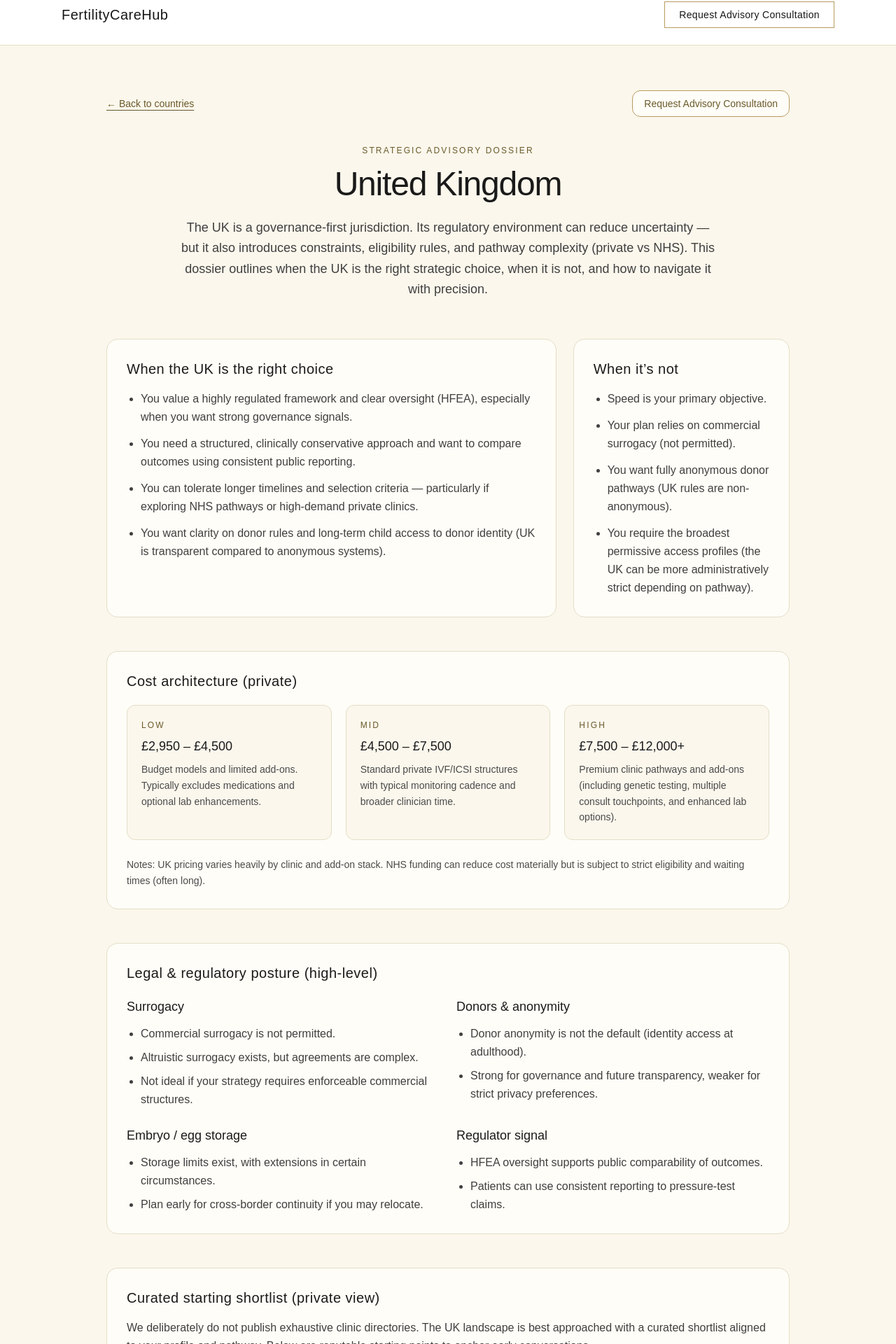
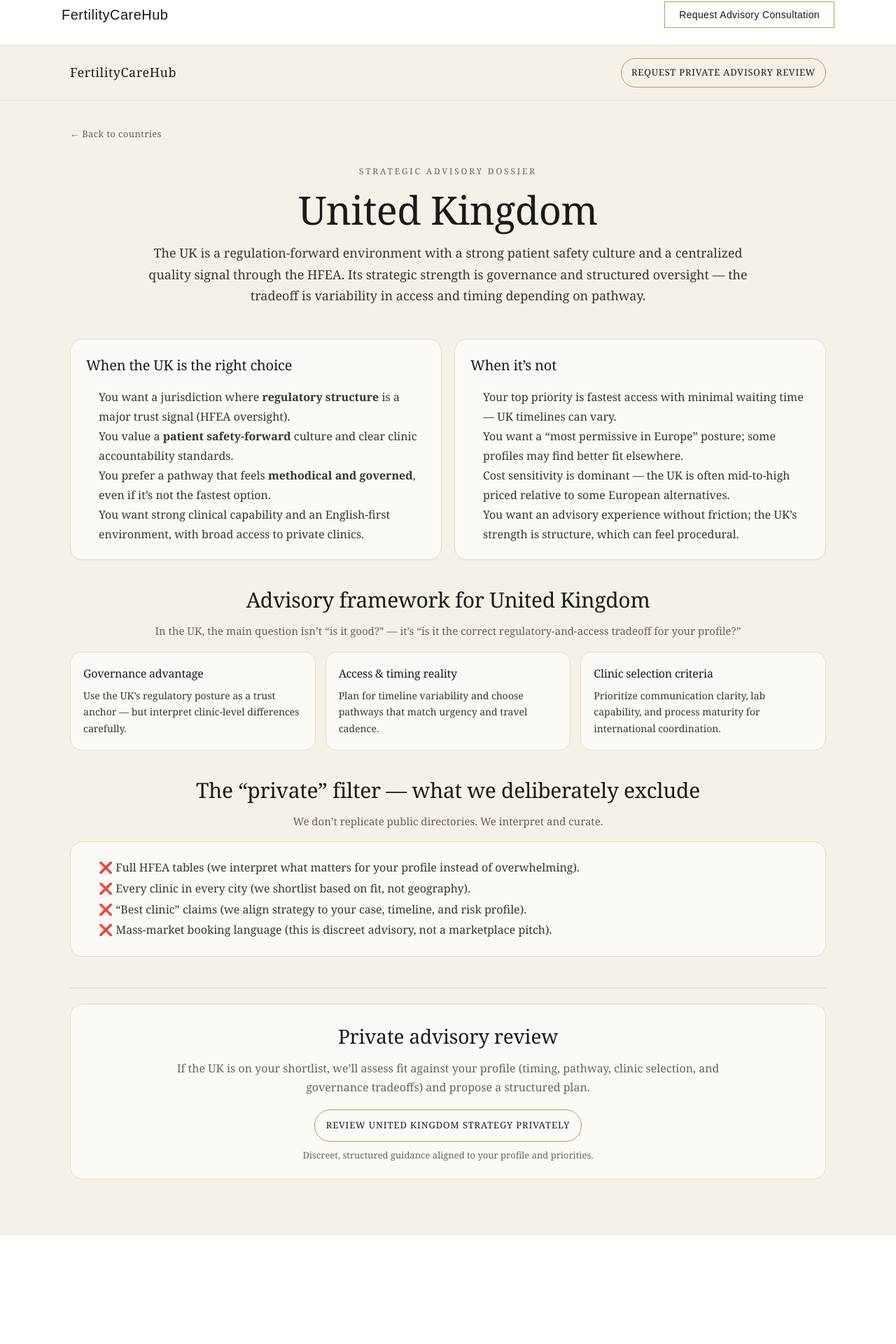
Before and after one commit to fmeliteintl-collab/fertilitycarehub-web, a Next.js app: page /countries/united-kingdom in a window 1280 px wide. Shown: the part 22-1942 px from the top of the page at 70% size. After the commit the page ends 1787 px from the top, so only its background shows below. Built offline with nearby package versions, Linux system fonts and the light colour scheme.

Commit message:
Add United Kingdom dossier page

```diff
--- a/app/countries/united-kingdom/page.tsx
+++ b/app/countries/united-kingdom/page.tsx
@@ -1,312 +1,359 @@
 import Link from "next/link";
 
 export default function UnitedKingdomDossierPage() {
+  const COUNTRY = "United Kingdom";
+  const SLUG = "united-kingdom";
+
+  const PAGE_BG = "#F5F1E8";
+  const INK = "#1A1A1A";
+  const MUTED = "#6A6256";
+  const GOLD = "#B89B5E";
+  const BORDER = "#E5DDC8";
+  const CARD_BG = "#FBFAF7";
+
   return (
-    <main className="min-h-screen bg-[#FBF7EC] text-[#1A1A1A]">
-      <div className="max-w-5xl mx-auto px-6 py-14 md:py-16">
-        {/* Top Nav */}
-        <div className="flex items-center justify-between gap-4 mb-10">
+    <main
+      style={{
+        background: PAGE_BG,
+        color: INK,
+        minHeight: "100vh",
+        fontFamily:
+          'ui-serif, Georgia, Cambria, "Times New Roman", Times, serif',
+      }}
+    >
+      {/* Header */}
+      <header
+        style={{
+          width: "100%",
+          borderBottom: `1px solid ${BORDER}`,
+          background: PAGE_BG,
+        }}
+      >
+        <div
+          style={{
+            maxWidth: 1120,
+            margin: "0 auto",
+            padding: "18px 20px",
+            display: "flex",
+            alignItems: "center",
+            justifyContent: "space-between",
+            gap: 16,
+          }}
+        >
           <Link
             href="/countries"
-            className="text-sm underline underline-offset-4 text-[#6A5A2A]"
+            style={{
+              textDecoration: "none",
+              color: INK,
+              fontSize: 18,
+              letterSpacing: 0.5,
+            }}
+          >
+            FertilityCareHub
+          </Link>
+
+          <Link
+            href={`/countries/${SLUG}#consultation`}
+            style={{
+              textDecoration: "none",
+              border: `1px solid ${GOLD}`,
+              color: INK,
+              padding: "10px 14px",
+              borderRadius: 999,
+              fontSize: 13,
+              letterSpacing: 0.8,
+              textTransform: "uppercase",
+              whiteSpace: "nowrap",
+              background: "transparent",
+            }}
+          >
+            Request Private Advisory Review
+          </Link>
+        </div>
+      </header>
+
+      {/* Body */}
+      <div style={{ maxWidth: 1120, margin: "0 auto", padding: "28px 20px 80px" }}>
+        {/* Back link */}
+        <div style={{ marginTop: 6 }}>
+          <Link
+            href="/countries"
+            style={{
+              textDecoration: "none",
+              color: MUTED,
+              fontSize: 13,
+              letterSpacing: 0.4,
+            }}
           >
             ← Back to countries
           </Link>
-
-          <Link
-            href="/consultation#request"
-            className="text-sm px-4 py-2 rounded-xl border border-[#B89B5E] bg-[#FFFDF7] text-[#6A5A2A]"
-          >
-            Request Advisory Consultation
-          </Link>
         </div>
 
-        {/* Header */}
-        <header className="text-center mb-12 md:mb-14">
-          <div className="text-xs tracking-[0.18em] uppercase text-[#6A5A2A]">
-            Strategic Advisory Dossier
+        {/* Hero */}
+        <section style={{ paddingTop: 34, paddingBottom: 28, textAlign: "center" }}>
+          <div
+            style={{
+              fontSize: 12,
+              letterSpacing: 2.8,
+              textTransform: "uppercase",
+              color: MUTED,
+              marginBottom: 16,
+            }}
+          >
+            Strategic advisory dossier
           </div>
 
-          <h1 className="mt-4 text-3xl md:text-5xl tracking-tight">
-            United Kingdom
+          <h1
+            style={{
+              margin: 0,
+              fontSize: 56,
+              lineHeight: 1.05,
+              letterSpacing: -0.6,
+            }}
+          >
+            {COUNTRY}
           </h1>
 
-          <p className="mt-6 text-base md:text-lg leading-relaxed text-[#3F3F3F] max-w-3xl mx-auto">
-            The UK is a governance-first jurisdiction. Its regulatory environment can
-            reduce uncertainty — but it also introduces constraints, eligibility
-            rules, and pathway complexity (private vs NHS). This dossier outlines
-            when the UK is the right strategic choice, when it is not, and how to
-            navigate it with precision.
+          <p
+            style={{
+              margin: "18px auto 0",
+              maxWidth: 880,
+              fontSize: 18,
+              lineHeight: 1.7,
+              color: "#3A342C",
+            }}
+          >
+            The UK is a regulation-forward environment with a strong patient safety culture and a
+            centralized quality signal through the HFEA. Its strategic strength is governance and
+            structured oversight — the tradeoff is variability in access and timing depending on pathway.
           </p>
-        </header>
+        </section>
 
-        {/* Advisor’s Call: Who UK fits */}
-        <section className="grid md:grid-cols-3 gap-6 mb-12">
-          <div className="md:col-span-2 rounded-2xl border border-[#E5DDC8] bg-[#FFFDF7] p-7">
-            <h2 className="text-xl tracking-wide">When the UK is the right choice</h2>
-            <ul className="mt-4 space-y-3 text-[#3F3F3F] leading-relaxed list-disc pl-5">
+        {/* 2-up decision boxes */}
+        <section
+          style={{
+            display: "grid",
+            gridTemplateColumns: "1fr 1fr",
+            gap: 18,
+            marginTop: 18,
+          }}
+        >
+          {/* Right choice */}
+          <div
+            style={{
+              background: CARD_BG,
+              border: `1px solid ${BORDER}`,
+              borderRadius: 18,
+              padding: "22px 22px",
+              boxShadow: "0 1px 0 rgba(0,0,0,0.02)",
+            }}
+          >
+            <h2 style={{ margin: 0, fontSize: 20, letterSpacing: -0.2 }}>
+              When the UK is the right choice
+            </h2>
+
+            <ul style={{ margin: "16px 0 0", paddingLeft: 18, color: "#3A342C", lineHeight: 1.75 }}>
               <li>
-                You value a highly regulated framework and clear oversight (HFEA),
-                especially when you want strong governance signals.
+                You want a jurisdiction where <b>regulatory structure</b> is a major trust signal (HFEA oversight).
               </li>
               <li>
-                You need a structured, clinically conservative approach and want to
-                compare outcomes using consistent public reporting.
+                You value a <b>patient safety-forward</b> culture and clear clinic accountability standards.
               </li>
               <li>
-                You can tolerate longer timelines and selection criteria — particularly
-                if exploring NHS pathways or high-demand private clinics.
+                You prefer a pathway that feels <b>methodical and governed</b>, even if it’s not the fastest option.
               </li>
               <li>
-                You want clarity on donor rules and long-term child access to donor
-                identity (UK is transparent compared to anonymous systems).
+                You want strong clinical capability and an English-first environment, with broad access to private clinics.
               </li>
             </ul>
           </div>
 
-          <div className="rounded-2xl border border-[#E5DDC8] bg-[#FFFDF7] p-7">
-            <h2 className="text-xl tracking-wide">When it’s not</h2>
-            <ul className="mt-4 space-y-3 text-[#3F3F3F] leading-relaxed list-disc pl-5">
-              <li>Speed is your primary objective.</li>
+          {/* Not */}
+          <div
+            style={{
+              background: CARD_BG,
+              border: `1px solid ${BORDER}`,
+              borderRadius: 18,
+              padding: "22px 22px",
+              boxShadow: "0 1px 0 rgba(0,0,0,0.02)",
+            }}
+          >
+            <h2 style={{ margin: 0, fontSize: 20, letterSpacing: -0.2 }}>When it’s not</h2>
+
+            <ul style={{ margin: "16px 0 0", paddingLeft: 18, color: "#3A342C", lineHeight: 1.75 }}>
               <li>
-                Your plan relies on commercial surrogacy (not permitted).
+                Your top priority is fastest access with minimal waiting time — UK timelines can vary.
               </li>
               <li>
-                You want fully anonymous donor pathways (UK rules are non-anonymous).
+                You want a “most permissive in Europe” posture; some profiles may find better fit elsewhere.
               </li>
               <li>
-                You require the broadest permissive access profiles (the UK can be
-                more administratively strict depending on pathway).
+                Cost sensitivity is dominant — the UK is often mid-to-high priced relative to some European alternatives.
+              </li>
+              <li>
+                You want an advisory experience without friction; the UK’s strength is structure, which can feel procedural.
               </li>
             </ul>
           </div>
         </section>
 
-        {/* Pricing & timeline */}
-        <section className="rounded-2xl border border-[#E5DDC8] bg-[#FFFDF7] p-7 mb-12">
-          <h2 className="text-xl tracking-wide">Cost architecture (private)</h2>
-
-          <div className="mt-5 grid md:grid-cols-3 gap-5">
-            <div className="rounded-xl border border-[#E5DDC8] bg-[#FBF7EC] p-5">
-              <div className="text-xs tracking-[0.18em] uppercase text-[#6A5A2A]">
-                Low
-              </div>
-              <div className="mt-2 text-lg">£2,950 – £4,500</div>
-              <p className="mt-2 text-sm leading-relaxed text-[#4A4A4A]">
-                Budget models and limited add-ons. Typically excludes medications and
-                optional lab enhancements.
-              </p>
-            </div>
-
-            <div className="rounded-xl border border-[#E5DDC8] bg-[#FBF7EC] p-5">
-              <div className="text-xs tracking-[0.18em] uppercase text-[#6A5A2A]">
-                Mid
-              </div>
-              <div className="mt-2 text-lg">£4,500 – £7,500</div>
-              <p className="mt-2 text-sm leading-relaxed text-[#4A4A4A]">
-                Standard private IVF/ICSI structures with typical monitoring cadence
-                and broader clinician time.
-              </p>
-            </div>
-
-            <div className="rounded-xl border border-[#E5DDC8] bg-[#FBF7EC] p-5">
-              <div className="text-xs tracking-[0.18em] uppercase text-[#6A5A2A]">
-                High
-              </div>
-              <div className="mt-2 text-lg">£7,500 – £12,000+</div>
-              <p className="mt-2 text-sm leading-relaxed text-[#4A4A4A]">
-                Premium clinic pathways and add-ons (including genetic testing,
-                multiple consult touchpoints, and enhanced lab options).
-              </p>
-            </div>
+        {/* Advisory framework */}
+        <section style={{ marginTop: 34 }}>
+          <div style={{ textAlign: "center", marginBottom: 16 }}>
+            <h2 style={{ margin: 0, fontSize: 30, letterSpacing: -0.3 }}>
+              Advisory framework for {COUNTRY}
+            </h2>
+            <p
+              style={{
+                margin: "10px auto 0",
+                maxWidth: 860,
+                color: MUTED,
+                lineHeight: 1.7,
+                fontSize: 15,
+              }}
+            >
+              In the UK, the main question isn’t “is it good?” — it’s “is it the correct regulatory-and-access tradeoff for your profile?”
+            </p>
           </div>
 
-          <div className="mt-6 text-sm leading-relaxed text-[#4A4A4A]">
-            Notes: UK pricing varies heavily by clinic and add-on stack. NHS funding can
-            reduce cost materially but is subject to strict eligibility and waiting
-            times (often long).
+          <div
+            style={{
+              display: "grid",
+              gridTemplateColumns: "repeat(3, 1fr)",
+              gap: 14,
+            }}
+          >
+            {[
+              {
+                title: "Governance advantage",
+                text: "Use the UK’s regulatory posture as a trust anchor — but interpret clinic-level differences carefully.",
+              },
+              {
+                title: "Access & timing reality",
+                text: "Plan for timeline variability and choose pathways that match urgency and travel cadence.",
+              },
+              {
+                title: "Clinic selection criteria",
+                text: "Prioritize communication clarity, lab capability, and process maturity for international coordination.",
+              },
+            ].map((c) => (
+              <div
+                key={c.title}
+                style={{
+                  background: CARD_BG,
+                  border: `1px solid ${BORDER}`,
+                  borderRadius: 16,
+                  padding: 18,
+                }}
+              >
+                <div style={{ fontSize: 16, marginBottom: 8, letterSpacing: -0.2 }}>{c.title}</div>
+                <div style={{ color: "#3A342C", lineHeight: 1.7, fontSize: 14 }}>{c.text}</div>
+              </div>
+            ))}
           </div>
         </section>
 
-        {/* Legal & ethics */}
-        <section className="rounded-2xl border border-[#E5DDC8] bg-[#FFFDF7] p-7 mb-12">
-          <h2 className="text-xl tracking-wide">Legal & regulatory posture (high-level)</h2>
+        {/* What we exclude */}
+        <section style={{ marginTop: 34 }}>
+          <div style={{ textAlign: "center", marginBottom: 16 }}>
+            <h2 style={{ margin: 0, fontSize: 30, letterSpacing: -0.3 }}>
+              The “private” filter — what we deliberately exclude
+            </h2>
+            <p
+              style={{
+                margin: "10px auto 0",
+                maxWidth: 860,
+                color: MUTED,
+                lineHeight: 1.7,
+                fontSize: 15,
+              }}
+            >
+              We don’t replicate public directories. We interpret and curate.
+            </p>
+          </div>
 
-          <div className="mt-5 grid md:grid-cols-2 gap-6">
-            <div>
-              <h3 className="text-lg">Surrogacy</h3>
-              <ul className="mt-3 space-y-2 text-[#3F3F3F] leading-relaxed list-disc pl-5">
-                <li>Commercial surrogacy is not permitted.</li>
-                <li>Altruistic surrogacy exists, but agreements are complex.</li>
-                <li>Not ideal if your strategy requires enforceable commercial structures.</li>
-              </ul>
-            </div>
+          <div
+            style={{
+              background: CARD_BG,
+              border: `1px solid ${BORDER}`,
+              borderRadius: 18,
+              padding: 22,
+            }}
+          >
+            <ul style={{ margin: 0, paddingLeft: 18, color: "#3A342C", lineHeight: 1.85 }}>
+              <li>❌ Full HFEA tables (we interpret what matters for your profile instead of overwhelming).</li>
+              <li>❌ Every clinic in every city (we shortlist based on fit, not geography).</li>
+              <li>❌ “Best clinic” claims (we align strategy to your case, timeline, and risk profile).</li>
+              <li>❌ Mass-market booking language (this is discreet advisory, not a marketplace pitch).</li>
+            </ul>
+          </div>
+        </section>
 
-            <div>
-              <h3 className="text-lg">Donors & anonymity</h3>
-              <ul className="mt-3 space-y-2 text-[#3F3F3F] leading-relaxed list-disc pl-5">
-                <li>Donor anonymity is not the default (identity access at adulthood).</li>
-                <li>
-                  Strong for governance and future transparency, weaker for strict privacy
-                  preferences.
-                </li>
-              </ul>
-            </div>
+        {/* Consultation anchor */}
+        <section
+          id="consultation"
+          style={{
+            marginTop: 44,
+            paddingTop: 22,
+            borderTop: `1px solid ${BORDER}`,
+          }}
+        >
+          <div
+            style={{
+              background: CARD_BG,
+              border: `1px solid ${BORDER}`,
+              borderRadius: 18,
+              padding: 24,
+              textAlign: "center",
+            }}
+          >
+            <h2 style={{ margin: 0, fontSize: 28, letterSpacing: -0.2 }}>
+              Private advisory review
+            </h2>
+            <p style={{ margin: "12px auto 0", maxWidth: 860, color: MUTED, lineHeight: 1.7 }}>
+              If the UK is on your shortlist, we’ll assess fit against your profile (timing, pathway, clinic selection,
+              and governance tradeoffs) and propose a structured plan.
+            </p>
 
-            <div>
-              <h3 className="text-lg">Embryo / egg storage</h3>
-              <ul className="mt-3 space-y-2 text-[#3F3F3F] leading-relaxed list-disc pl-5">
-                <li>Storage limits exist, with extensions in certain circumstances.</li>
-                <li>Plan early for cross-border continuity if you may relocate.</li>
-              </ul>
-            </div>
+            <div style={{ marginTop: 18 }}>
+              <Link
+                href="/consultation"
+                style={{
+                  display: "inline-block",
+                  textDecoration: "none",
+                  border: `1px solid ${GOLD}`,
+                  padding: "12px 16px",
+                  borderRadius: 999,
+                  color: INK,
+                  fontSize: 13,
+                  letterSpacing: 0.9,
+                  textTransform: "uppercase",
+                  background: "transparent",
+                }}
+              >
+                Review {COUNTRY} Strategy Privately
+              </Link>
 
-            <div>
-              <h3 className="text-lg">Regulator signal</h3>
-              <ul className="mt-3 space-y-2 text-[#3F3F3F] leading-relaxed list-disc pl-5">
-                <li>HFEA oversight supports public comparability of outcomes.</li>
-                <li>Patients can use consistent reporting to pressure-test claims.</li>
-              </ul>
+              <div style={{ marginTop: 10, fontSize: 13, color: MUTED }}>
+                Discreet, structured guidance aligned to your profile and priorities.
+              </div>
             </div>
           </div>
         </section>
+      </div>
 
-        {/* Curated shortlist */}
-        <section className="rounded-2xl border border-[#E5DDC8] bg-[#FFFDF7] p-7 mb-12">
-          <h2 className="text-xl tracking-wide">Curated starting shortlist (private view)</h2>
-          <p className="mt-4 text-[#3F3F3F] leading-relaxed">
-            We deliberately do not publish exhaustive clinic directories. The UK landscape
-            is best approached with a curated shortlist aligned to your profile and pathway.
-            Below are reputable starting points to anchor early conversations.
-          </p>
-
-          <div className="mt-6 grid md:grid-cols-3 gap-5">
-            <div className="rounded-xl border border-[#E5DDC8] bg-[#FBF7EC] p-5">
-              <div className="text-base">London Women’s Clinic</div>
-              <div className="mt-2 text-sm text-[#4A4A4A] leading-relaxed">
-                London — premium private option; broad services.
-              </div>
-            </div>
-
-            <div className="rounded-xl border border-[#E5DDC8] bg-[#FBF7EC] p-5">
-              <div className="text-base">Manchester Fertility</div>
-              <div className="mt-2 text-sm text-[#4A4A4A] leading-relaxed">
-                Manchester — established clinic model with standard pathways.
-              </div>
-            </div>
-
-            <div className="rounded-xl border border-[#E5DDC8] bg-[#FBF7EC] p-5">
-              <div className="text-base">Essential Fertility (network model)</div>
-              <div className="mt-2 text-sm text-[#4A4A4A] leading-relaxed">
-                Multi-city — lower-cost structures; evaluate inclusions carefully.
-              </div>
-            </div>
-          </div>
-
-          <p className="mt-6 text-sm text-[#4A4A4A] leading-relaxed">
-            If you request advisory, we convert the shortlist into a profile-matched plan:
-            clinic fit, add-on stack, timeline, and risk controls.
-          </p>
-        </section>
-
-        {/* Travel & logistics */}
-        <section className="rounded-2xl border border-[#E5DDC8] bg-[#FFFDF7] p-7 mb-12">
-          <h2 className="text-xl tracking-wide">Travel & logistics (executive summary)</h2>
-
-          <div className="mt-5 grid md:grid-cols-2 gap-6">
-            <div>
-              <h3 className="text-lg">Main hubs</h3>
-              <ul className="mt-3 space-y-2 text-[#3F3F3F] leading-relaxed list-disc pl-5">
-                <li>London (LHR / LGW), Manchester (MAN), Birmingham (BHX), Edinburgh (EDI)</li>
-                <li>Best for multi-visit schedules and predictable clinical monitoring cadence</li>
-              </ul>
-            </div>
-            <div>
-              <h3 className="text-lg">Local transport</h3>
-              <ul className="mt-3 space-y-2 text-[#3F3F3F] leading-relaxed list-disc pl-5">
-                <li>London: Tube + taxi/rideshare; regional: taxi + rail</li>
-                <li>Clinic travel is simple; appointment access is the variable</li>
-              </ul>
-            </div>
-          </div>
-
-          <p className="mt-6 text-sm text-[#4A4A4A] leading-relaxed">
-            We do not publish step-by-step visa instructions. For international clients, we
-            provide a partner-led checklist and documentation guidance during advisory.
-          </p>
-        </section>
-
-        {/* Closing CTA */}
-        <section className="text-center border border-[#E5DDC8] bg-[#FFFDF7] rounded-2xl p-9">
-          <h2 className="text-2xl tracking-wide">Want a UK pathway designed for your profile?</h2>
-          <p className="mt-4 text-[#3F3F3F] leading-relaxed max-w-2xl mx-auto">
-            Advisory converts broad information into a decision-ready plan: jurisdiction fit,
-            clinic shortlist, timeline, cost band, and legal constraints — without noise.
-          </p>
-
-          <div className="mt-7 flex items-center justify-center gap-3 flex-wrap">
-            <Link
-              href="/consultation#request"
-              className="inline-flex items-center justify-center rounded-xl px-6 py-3 text-sm tracking-wide"
-              style={{ background: "#B89B5E", color: "#fff" }}
-            >
-              Request Advisory Consultation
-            </Link>
-
-            <Link
-              href="/countries"
-              className="inline-flex items-center justify-center rounded-xl px-6 py-3 text-sm tracking-wide border border-[#D7C9A6] text-[#6A5A2A] bg-[#FBF7EC]"
-            >
-              Browse countries
-            </Link>
-          </div>
-        </section>
-
-        {/* Footer note */}
-        <div className="mt-10 text-center text-xs text-[#6A6A6A] leading-relaxed">
-          This dossier is informational and does not replace medical or legal advice.
-          For profile-specific planning, request advisory consultation.
-        </div>
-      </div>
+      {/* Responsive */}
+      <style>{`
+        @media (max-width: 900px) {
+          section[style*="grid-template-columns: 1fr 1fr"] {
+            grid-template-columns: 1fr !important;
+          }
+          section div[style*="grid-template-columns: repeat(3, 1fr)"] {
+            grid-template-columns: 1fr !important;
+          }
+          h1 { font-size: 40px !important; }
+        }
+      `}</style>
     </main>
   );
 }
-<section
-  style={{
-    marginTop: 60,
-    paddingTop: 40,
-    borderTop: "1px solid rgba(0,0,0,0.08)",
-  }}
->
-  <h2 style={{ fontSize: 24, marginBottom: 12 }}>
-    Strategic Fit Requires Context
-  </h2>
-
-  <p style={{ color: "rgba(0,0,0,0.70)", lineHeight: 1.7, maxWidth: 760 }}>
-    Jurisdictional selection is rarely about cost alone. It is about legal comfort,
-    donor preferences, timeline tolerance, and long-term family structure.
-    A structured advisory review ensures Spain aligns with your broader objectives.
-  </p>
-
-  <div style={{ marginTop: 24 }}>
-    <a
-      href="/consultation#request"
-      style={{
-        display: "inline-block",
-        padding: "12px 20px",
-        borderRadius: 999,
-        border: "1px solid #B89B5E",
-        textDecoration: "none",
-        color: "#2B2B2B",
-        fontWeight: 500,
-        letterSpacing: "0.02em",
-      }}
-    >
-      Review United-Kingdom Strategy Privately
-    </a>
-
-    <p style={{ marginTop: 10, fontSize: 14, color: "rgba(0,0,0,0.55)" }}>
-      Discreet, structured guidance aligned to your profile and timeline.
-    </p>
-  </div>
-</section>
```
